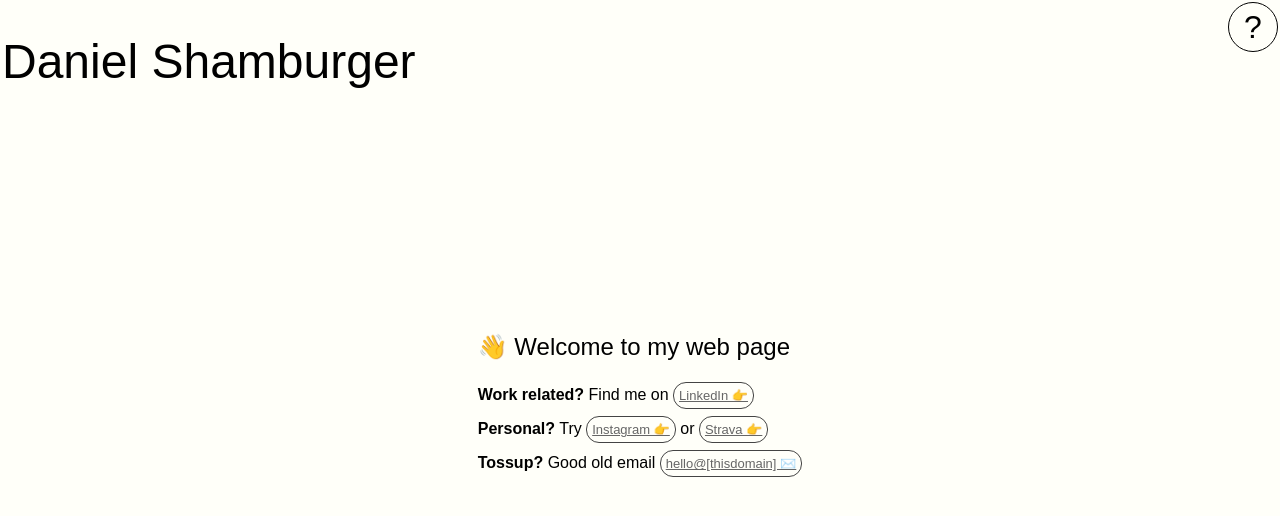
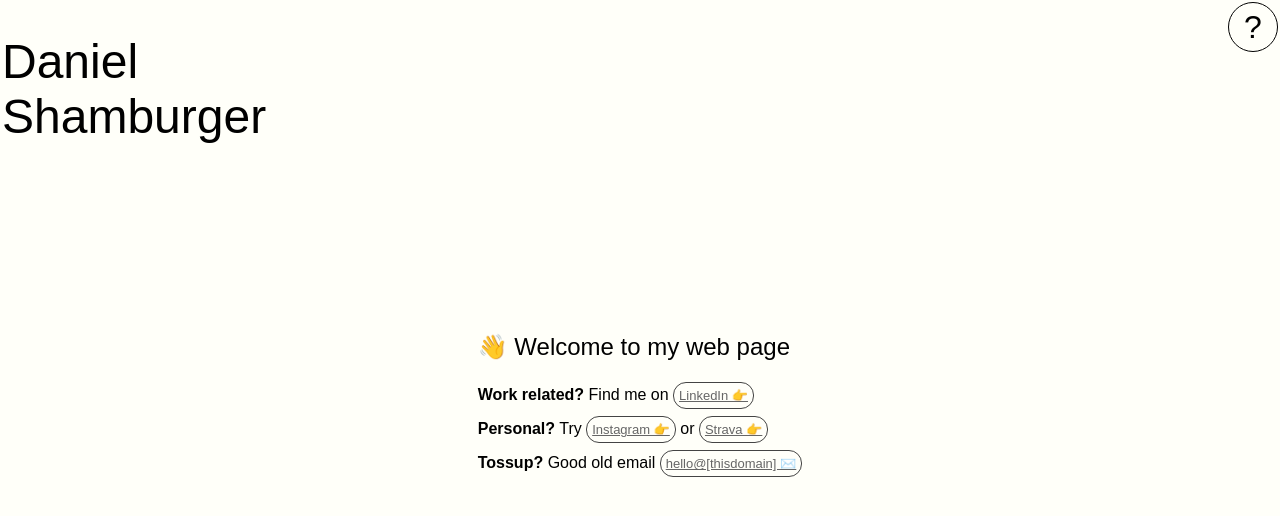
Before and after one commit to danielshamburger/danielshamburger.com, a plain HTML site: page index.html in a window 1280 px wide. Drawn offline with Linux system fonts and the light colour scheme.

Commit message:
line break

```diff
--- a/index.html
+++ b/index.html
@@ -98,7 +98,7 @@
 </head>
 <body>
 	<header>
-		<h1>Daniel Shamburger</h1>
+		<h1>Daniel<br /> Shamburger</h1>
 		<button id="openExplanation">?</button>
 	</header>
 	<main>
```
